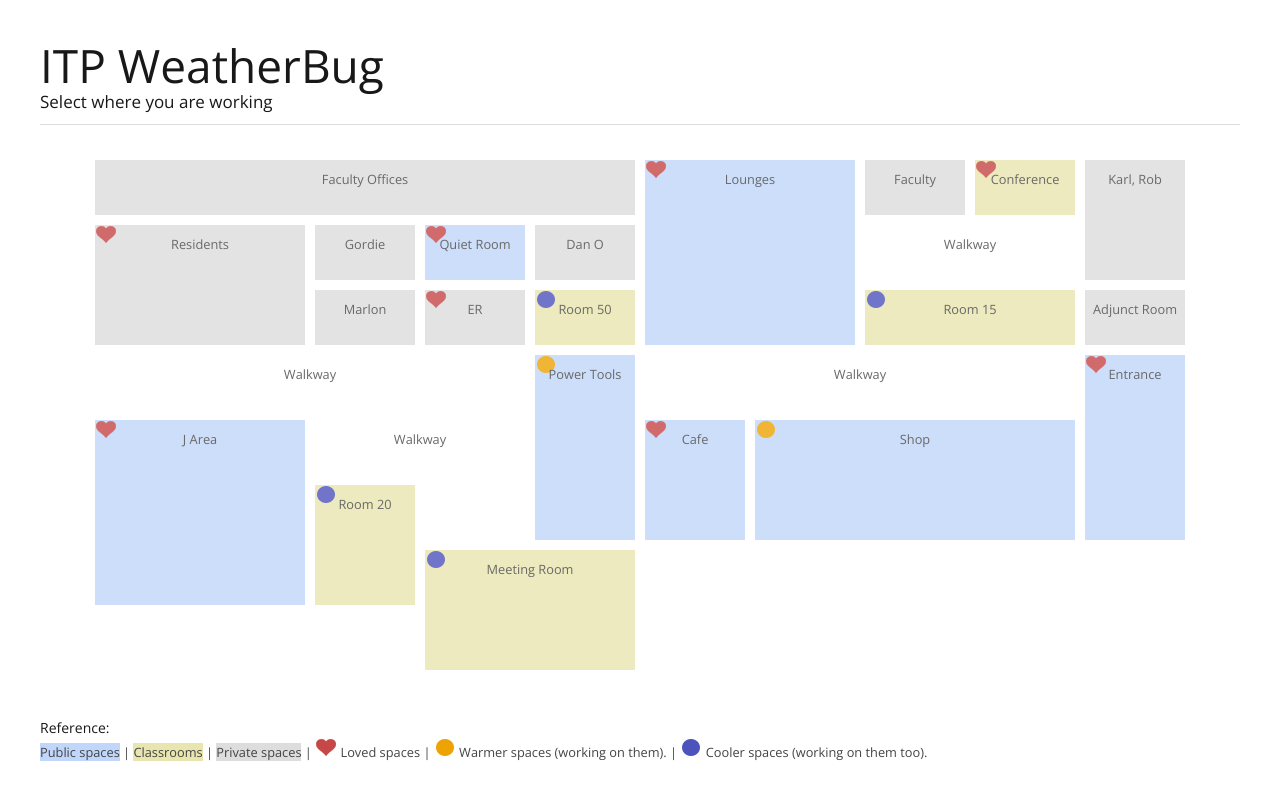
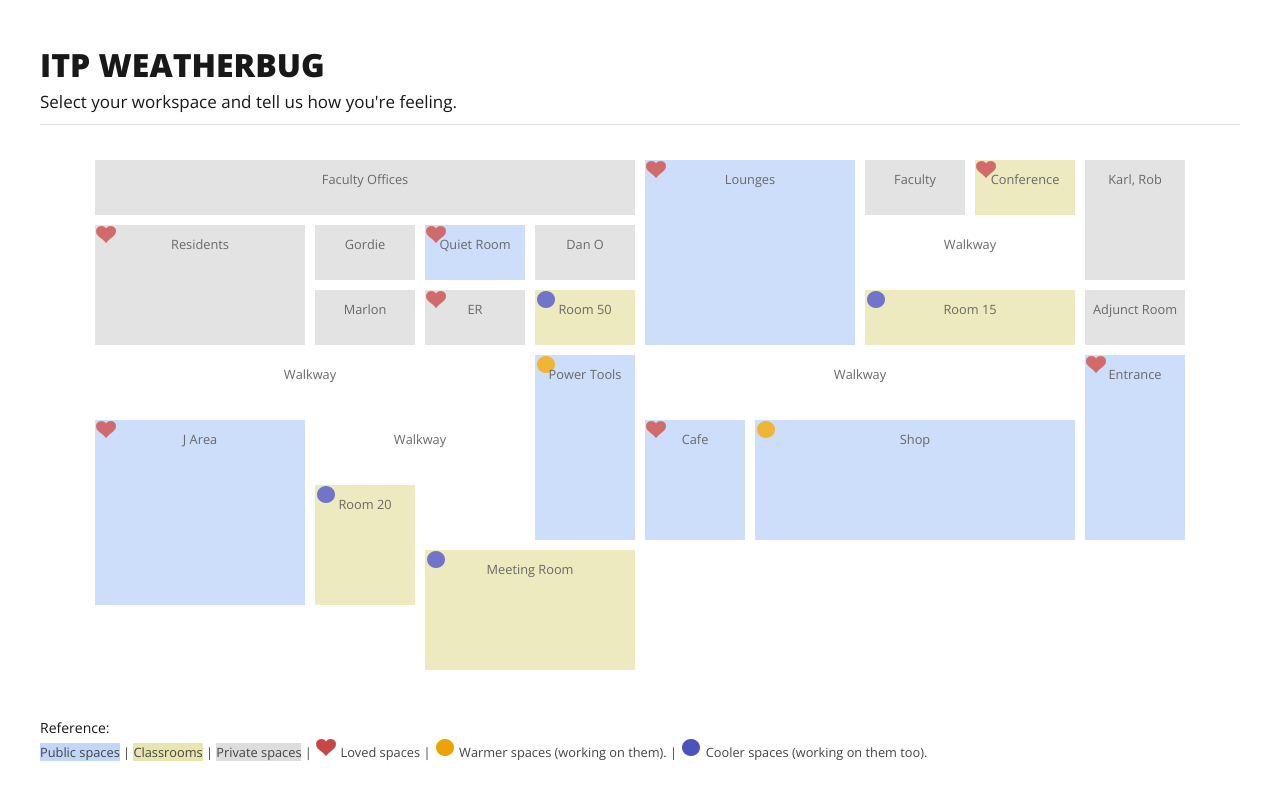
Before and after one commit to sagar-sm/ITPWeatherBug, a plain HTML site: page index.html in a window 1280 px wide. Drawn offline with nearby package versions, Linux system fonts and the light colour scheme.

Commit message:
edited h1 style

```diff
--- a/index.html
+++ b/index.html
@@ -57,7 +57,7 @@
 	<div class="container">
 		<div class="sixteen columns">
 			<h1 class="remove-bottom" style="margin-top: 40px">ITP WeatherBug</h1>
-			<h5>Select where you are working</h5>
+			<h5>Select your workspace and tell us how you're feeling.</h5>
 			<hr />
 
 			<div class="gridster">
--- a/stylesheets/custom.css
+++ b/stylesheets/custom.css
@@ -171,3 +171,9 @@
     background-image: url('../images/blue-circle.png') !important;
     background-repeat: no-repeat !important;
 }
+
+h1{
+    font-weight: 800;
+    font-size: 2.5em;
+    text-transform: uppercase;
+}
```
